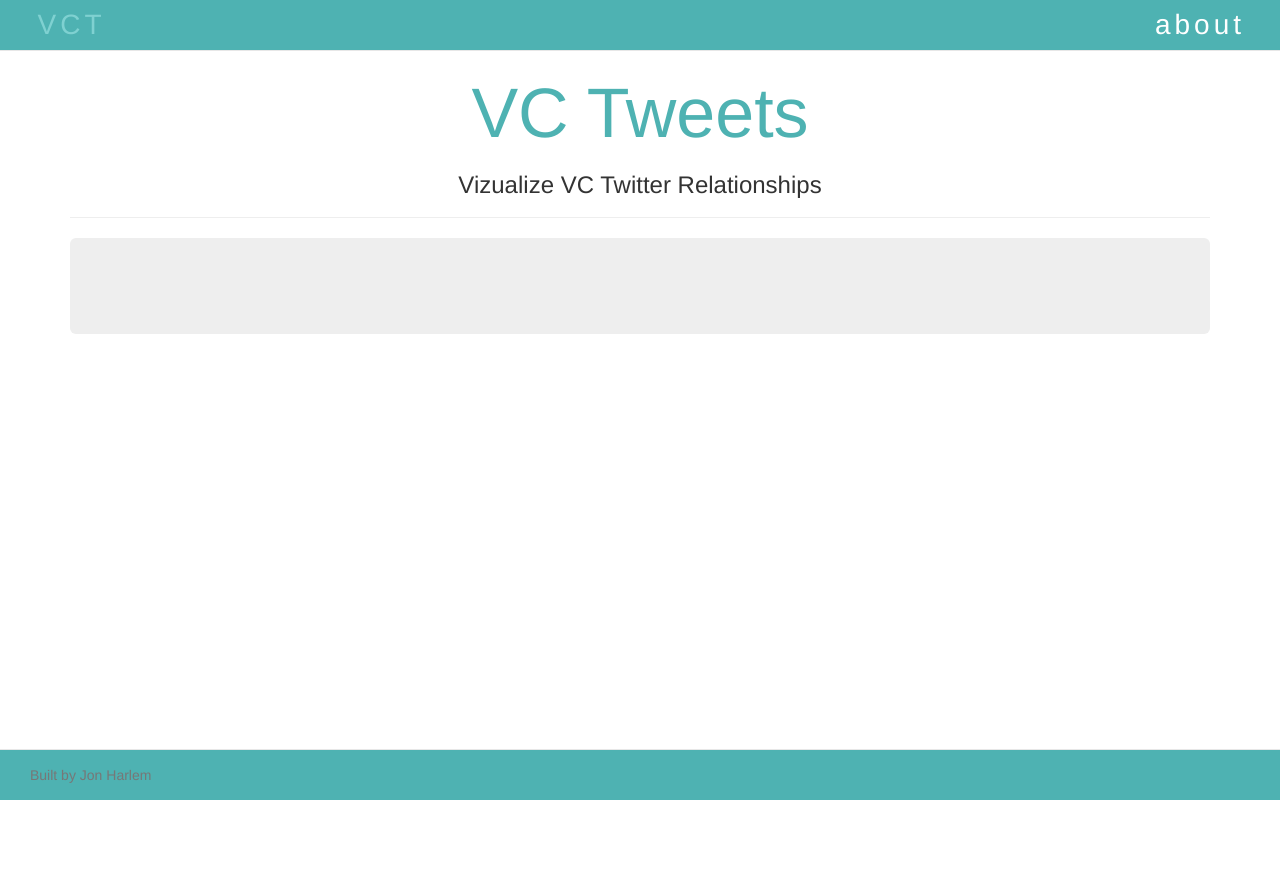
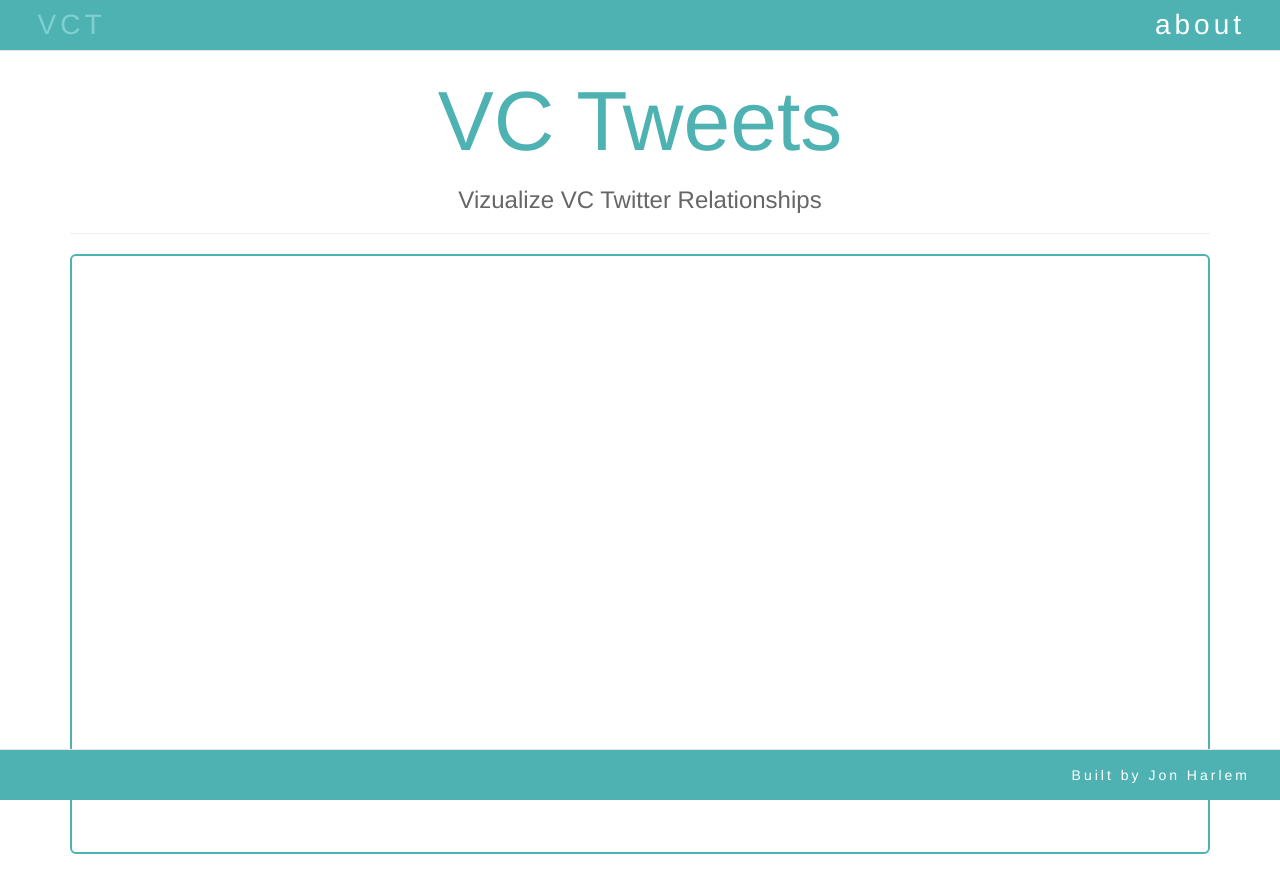
Before and after one commit to jonharlem/TwitterProject, a website: page index.html in a window 1280 px wide. Before the commit the page ends 800 px from the top, so only its background shows below. Drawn offline with nearby package versions, Linux system fonts and the light colour scheme.

Commit message:
add custom header, jumbotron, and footer css

```diff
--- a/css/style.css
+++ b/css/style.css
@@ -7,7 +7,7 @@
 .navbar-default .navbar-brand, .navbar-default .navbar-nav>li>a {
 	color: #fff;
 	font-size: 2em;
-	font-weight: 400;
+	font-weight: 100;
 	letter-spacing: 4px;
 }
 
@@ -22,7 +22,7 @@
 .navbar-default .navbar-nav>li>a:focus, .navbar-default .navbar-nav>li>a:hover,.navbar-default .navbar-brand:focus, .navbar-default .navbar-brand:hover {
 	color: #7FD1D1;
 }
-/*/NAV BAR*/
+/*   /NAV BAR*   /
 
 
 /*PAGE HEADER*/
@@ -33,6 +33,32 @@
 
 .page-header h1 {
 	color: #4EB2B2;
-	font-size: 5em;
+	font-size: 6em;
+	font-weight: 100;
+}
 
+.h1, .h2, .h3, .h4, .h5, .h6, h1, h2, h3, h4, h5, h6 {
+	color: #666;
+	font-weight: 200;
 }
+/*   /PAGE HEADER   */
+
+/*JUMBOTRON*/
+.jumbotron {
+	border: solid 2px #4EB2B2;
+	background-color: #fff;
+	height: 600px;
+}
+/*   /JUMBOTRON   */
+
+/*FOOTER*/
+.navbar-text {
+	float: right;
+}
+
+.navbar-default .navbar-text, .navbar-default .navbar-link {
+	color: #fff;
+	font-size: 1em;
+	font-weight: 100;
+	letter-spacing: 3px;
+}
```
